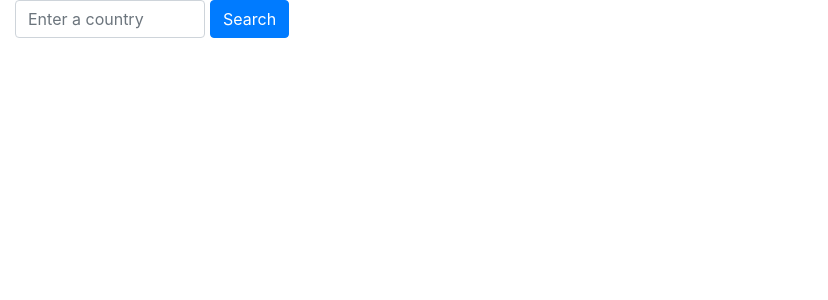
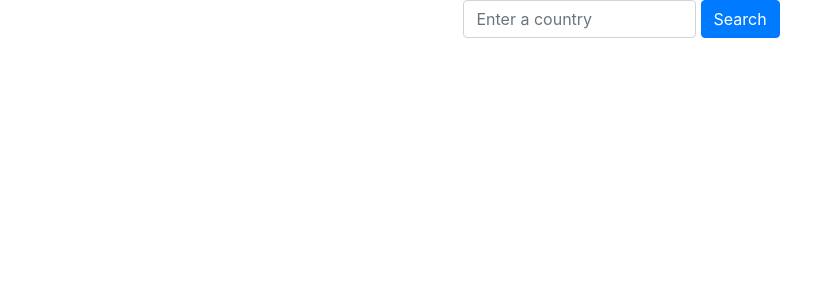
Before and after one commit to yewyewXD/React-Weather-App, a React (Create React App) app: page / in a window 1280 px wide. Shown: the top 300 px of the page, without its empty margins (0-828 px from the left). Built offline with nearby package versions, Linux system fonts and the light colour scheme.

Commit message:
fetch city weather in circle

```diff
--- a/src/App.jsx
+++ b/src/App.jsx
@@ -4,8 +4,8 @@ import SearchBar from "./components/SearchBar";
 
 function App() {
   return (
-    <div className="App">
-      <div className="col-sm-3">
+    <div className="container">
+      <div className="d-flex justify-content-center align-items-center flex-column">
         <SearchBar />
       </div>
     </div>
--- /dev/null
+++ b/src/components/AllCity.jsx
@@ -0,0 +1,36 @@
+import React, { useState } from "react";
+import axios from "axios";
+
+export default function AllCity({ countryData }) {
+  async function fetchCityWeather(lon, lat) {
+    console.log("Lon:", lon, ", Lat:", lat);
+
+    const res = await axios.post(
+      `http://api.openweathermap.org/data/2.5/find?lat=${lat}&lon=${lon}&cnt=30&appid=9a6f2e544e3a8ce2e1271032a1ec02f8&units=metric`
+    );
+
+    const data = res.data.list;
+    console.log(data);
+  }
+
+  return (
+    <>
+      <div className="form-row">
+        {countryData &&
+          countryData.map((country, index) => (
+            <div className="row mt-3" key={index}>
+              <button
+                className="btn btn-secondary btn-md"
+                onClick={(e) => {
+                  e.preventDefault();
+                  fetchCityWeather(country.lon, country.lat);
+                }}
+              >
+                Fetch more
+              </button>
+            </div>
+          ))}
+      </div>
+    </>
+  );
+}
--- a/src/components/SearchBar.jsx
+++ b/src/components/SearchBar.jsx
@@ -1,9 +1,10 @@
 import React, { useRef, useState } from "react";
 import axios from "axios";
 import CountryDatalist from "./CountryDatalist";
+import AllCity from "./AllCity.jsx";
 
 export default function SearchBar() {
-  const [countryList, setCountryList] = useState(null);
+  const [countryData, setCountryData] = useState(null);
   const countryEl = useRef();
 
   async function handleCountrySearch() {
@@ -14,25 +15,23 @@ export default function SearchBar() {
       `https://api.openweathermap.org/data/2.5/weather?q=${selectedCountry}&appid=9a6f2e544e3a8ce2e1271032a1ec02f8&units=metric`
     );
     const data = res.data;
-    // console.log(data);
+    console.log(data);
 
-    const newCountryList = [
+    const newCountryData = [
       {
+        name: data.name,
         lon: data.coord.lon,
         lat: data.coord.lat,
         weather: data.weather[0].description,
         temp: data.main.temp,
       },
     ];
-    setCountryList(newCountryList);
+    setCountryData(newCountryData);
   }
 
-  function fetchCityWeather(lon, lat) {
-    console.log("Lon:", lon, ", Lat:", lat);
-  }
-
-  console.log(countryList);
+  console.log(countryData);
   return (
+    <>
       <div className="form-row">
         {/* Search Input */}
         <div className="col-8">
@@ -49,24 +48,16 @@ export default function SearchBar() {
         <CountryDatalist />
 
         {/* Search Button */}
-      <button className="btn btn-primary btn-md" onClick={handleCountrySearch}>
+        <button
+          className="btn btn-primary btn-md"
+          onClick={handleCountrySearch}
+        >
           Search
         </button>
+      </div>
 
       {/* Get Cities */}
-      {countryList &&
-        countryList.map((country, index) => (
-          <button
-            key={index}
-            className="btn btn-secondary btn-md"
-            onClick={(e) => {
-              e.preventDefault();
-              fetchCityWeather(country.lon, country.lat);
-            }}
-          >
-            Fetch more
-          </button>
-        ))}
-    </div>
+      <AllCity countryData={countryData} />
+    </>
   );
 }
```
Lines whose indentation alone changed are shown as unchanged.
